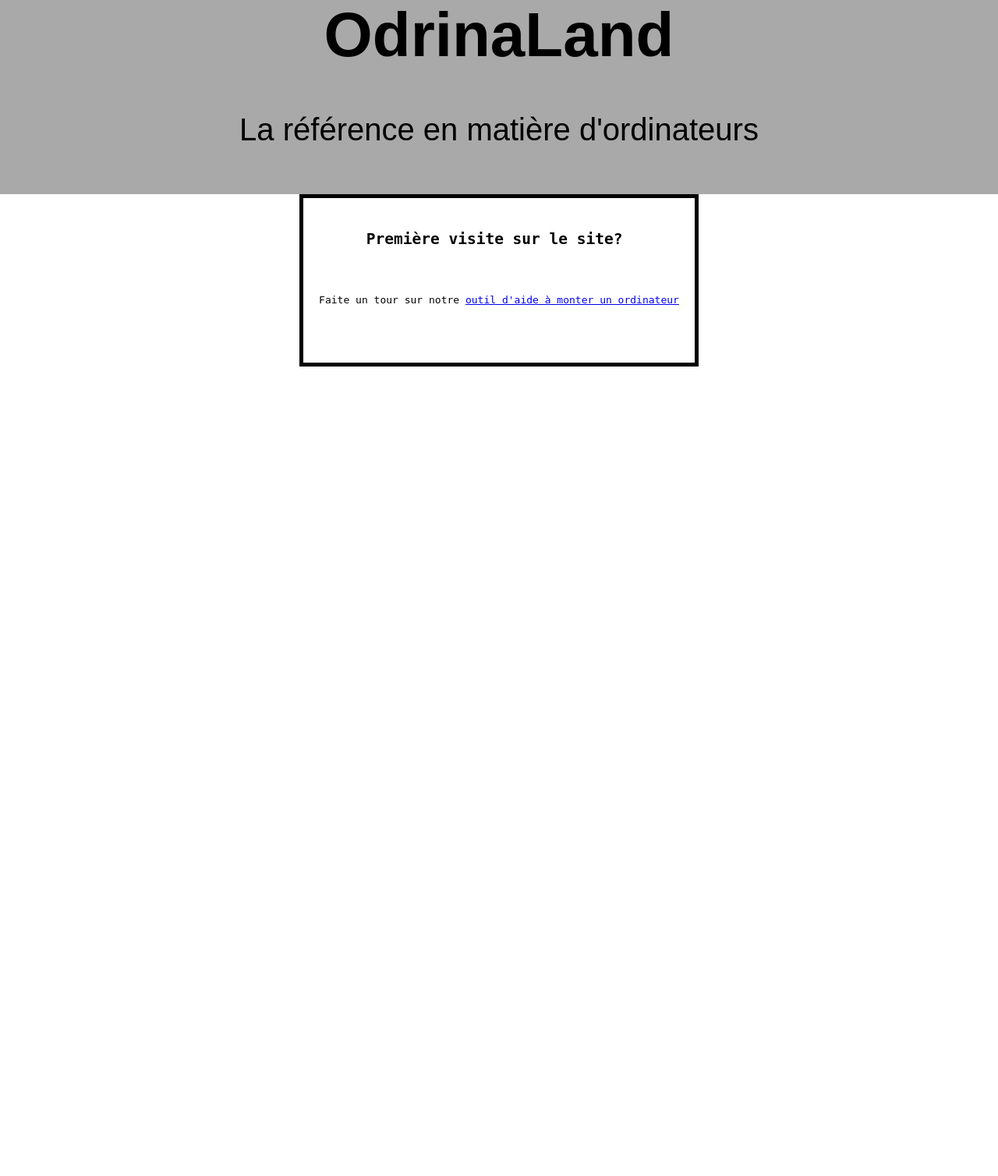
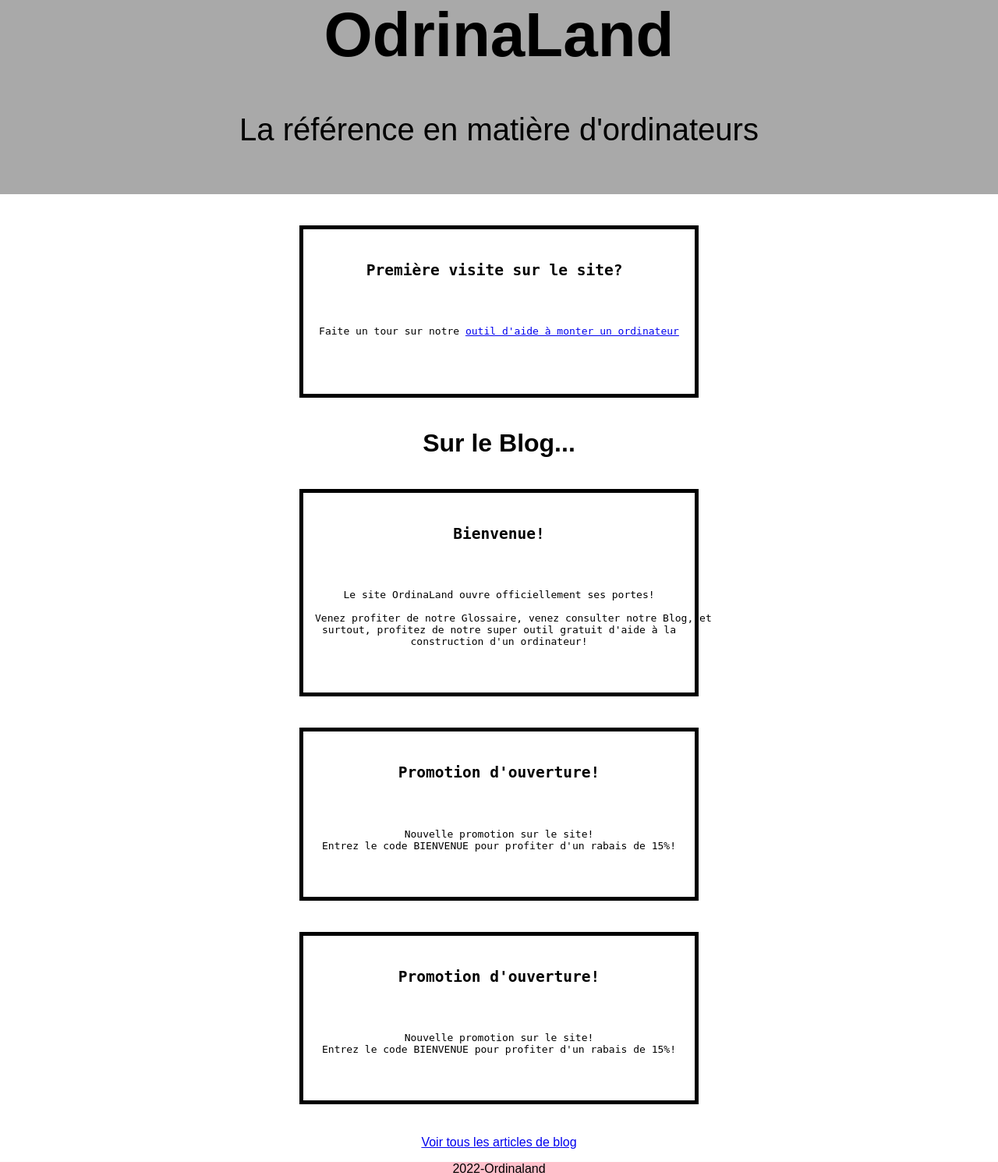
Before and after one commit to 222840/TP3, a Flask app: page / in a window 1280 px wide. Shown: the part 103-1611 px from the top of the page at 78% size. Before the commit the page ends 573 px from the top, so only its background shows below. Run offline with Flask 2, Linux system fonts and the light colour scheme.

Commit message:
ajout 3 blog dans menu +foot page

```diff
--- a/main.py
+++ b/main.py
@@ -1,35 +1,36 @@
 from ordinaland import *
 from flask import Flask,request,render_template
 import datetime
-maintenent=datetime.datetime.day
-
+maintenent=datetime.datetime.now()
+annee=maintenent.year
 
 app = Flask(__name__)
 
 @app.route("/")
 def index():
 
-    return render_template("index.html")
+    return render_template("index.html",annee=annee,titre1=articles[0].titre,texte1=articles[0].texte,
+                           titre2=articles[1].titre,texte2=articles[1].texte,titre3=articles[2].titre,texte3=articles[2].texte)
 
 @app.route("/construire/")
 def construire():
 
-    return render_template("construire.html")
+    return render_template("construire.html",annee=annee)
 
-@app.route("/blog/")
+@app.route("/blog/<int:nb>")
 def blog():
 
-    return render_template("blog.html")
+    return render_template("blog.html",annee=annee)
 
 @app.route("/glossaire/")
 def glossaire():
 
-    return render_template("glossaire.html")
+    return render_template("glossaire.html",annee=annee)
 
 @app.route("/contact/")
 def contact():
 
-    return render_template("contact.html")
+    return render_template("contact.html",annee=annee)
 
 
 if __name__ == "__main__":
--- a/static/index.css
+++ b/static/index.css
@@ -46,7 +46,9 @@ body {
       background-color: chocolate;
       color: white;
     }
-
+h1{
+    text-align: center
+}
 h2 {
     text-align: center;
 
@@ -64,13 +66,19 @@ pre {
    border: 5px solid black;
    top-margin:0px;
    margin:30%;
-   margin-bottom: 0px;
-   margin-top: 0px;
+   margin-bottom: 40px;
+   margin-top: 40px;
    padding-top: 10px;
    padding-bottom:
+
 }
 
 p {
 text-align: center;
 
 }
+
+footer{
+    background-color:pink;
+    text-align: center;
+}
--- a/templates/blog.html
+++ b/templates/blog.html
@@ -24,5 +24,6 @@
         <h1>OdrinaLand</h1>
         <p>La référence en matière d'ordinateurs</p>
     </header>
+   <footer>{{annee}}-Ordinaland</footer>
 </body>
 </html>
--- a/templates/construire.html
+++ b/templates/construire.html
@@ -24,5 +24,6 @@
         <h1>OdrinaLand</h1>
         <p>La référence en matière d'ordinateurs</p>
     </header>
+   <footer>{{annee}}-Ordinaland</footer>
 </body>
 </html>
--- a/templates/contact.html
+++ b/templates/contact.html
@@ -28,6 +28,6 @@
 
         <iframe src="https://www.google.com/maps/embed?pb=!1m18!1m12!1m3!1d2794.81420165011!2d-73.62297708424519!3d45.53394433680755!2m3!1f0!2f0!3f0!3m2!1i1024!2i768!4f13.1!3m3!1m2!1s0x4cc919235d51a801%3A0x5fab2080f6ce34f!2sAgora%20num%C3%A9rique%2C%20Coll%C3%A8ge%20de%20Bois-de-Boulogne!5e0!3m2!1sfr!2sca!4v1661213265294!5m2!1sfr!2sca" width="600" height="450" style="border:0;" allowfullscreen="" loading="lazy" referrerpolicy="no-referrer-when-downgrade"></iframe>
 
-
+       <footer>{{annee}}-Ordinaland</footer>
 </body>
 </html>
--- a/templates/glossaire.html
+++ b/templates/glossaire.html
@@ -23,5 +23,6 @@
         <h1>OdrinaLand</h1>
         <p>La référence en matière d'ordinateurs</p>
     </header>
+   <footer>{{annee}}-Ordinaland</footer>
 </body>
 </html>
--- a/templates/index.html
+++ b/templates/index.html
@@ -34,7 +34,28 @@
 
         </pre>
     </section>
+    <h1>Sur le Blog...</h1>
+    <section>
+        <pre>
+            <h1>{{titre1}}</h1>
+            <p>{{texte1}}</p>
+        </pre>
+    </section>
+    <section>
+        <pre>
+            <h1>{{titre2}}</h1>
+            <p>{{texte2}}</p>
+        </pre>
+    </section>
+    <section>
+        <pre>
+            <h1>{{titre2}}</h1>
+            <p>{{texte2}}</p>
+        </pre>
+    </section>
+    <p><a href= "/blog/1">Voir tous les articles de blog</a></p>
 
 
+   <footer>{{annee}}-Ordinaland</footer>
 </body>
 </html>
```
